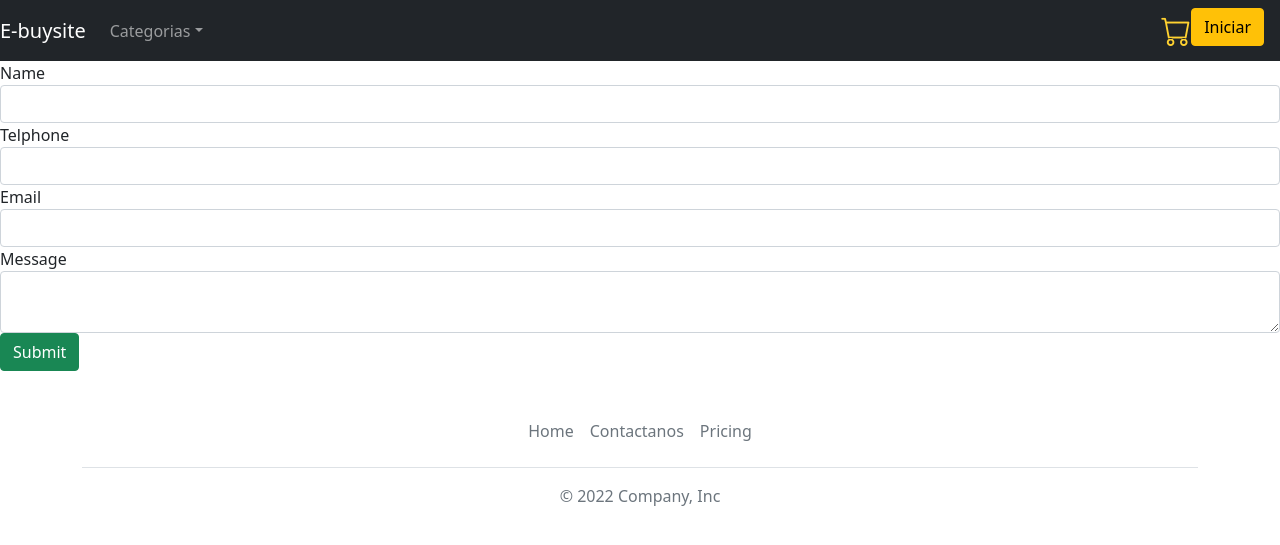
After one commit to escatilazzi/flask_shop, a Flask app: template src/templates/contact.html in a window 1280 px wide. The commit adds this page. Shown: the top 545 px of the page. Run offline with Flask 2, Linux system fonts and the light colour scheme; the template is opened without the code that fills it: most values are stand-ins (such as "Sample title", 1, 10 or a date in 2020); form fields are guessed from the names that the template uses; parts of the project's set-up code (start-up, migrations or seed data) failed here and were passed over; some libraries are stand-ins or nearby versions.

Commit message:
initial commit

```diff
--- a/src/__init__.py
+++ b/src/__init__.py
@@ -5,11 +5,12 @@ from flask_login import LoginManager
 from flask_migrate import Migrate
 from config import Config
 import os
+from flask_mail import Mail, Message
 
 login_manager = LoginManager()
 migrate = Migrate()
 db = SQLAlchemy()
-
+mail.init_app(app)
 
 def create_app():
     app = Flask(__name__, instance_relative_config=False)
--- a/src/templates/base.html
+++ b/src/templates/base.html
@@ -70,7 +70,7 @@
     <footer class="py-3 my-4">
       <ul class="nav justify-content-center border-bottom pb-3 mb-3">
         <li class="nav-item"><a href="#" class="nav-link px-2 text-muted">Home</a></li>
-        <li class="nav-item"><a href="#" class="nav-link px-2 text-muted">Contactanos</a></li>
+        <li class="nav-item"><a href="{{ url_for('public.contact')}}" class="nav-link px-2 text-muted">Contactanos</a></li>
         <li class="nav-item"><a href="#" class="nav-link px-2 text-muted">Pricing</a></li>
       </ul>
       <p class="text-center text-muted">&copy; 2022 Company, Inc</p>
--- /dev/null
+++ b/src/templates/contact.html
@@ -0,0 +1,48 @@
+{% extends 'base.html' %}
+
+{% block head %}
+
+{% endblock %}
+{% block body %}
+
+<form action="{{ url_for('public.contact') }}" method="POST">
+
+    <div class="form-group">
+      {{ form.name.label }}
+      {{ form.name(class='form-control') }}
+      {% for error in form.name.errors %}
+      <span style="color: red;">[{{ error }}]</span>
+      {% endfor %}
+    </div>
+
+    <div class="form-group">
+        {{ form.telphone.label }}
+        {{ form.telphone(class='form-control') }}
+        {% for error in form.telphone.errors %}
+        <span style="color: red;">[{{ error }}]</span>
+        {% endfor %}
+      </div>
+
+    <div class="form-group">
+      {{ form.email.label }}
+      {{ form.email(class='form-control') }}
+      {% for error in form.email.errors %}
+      <span style="color: red;">[{{ error }}]</span>
+      {% endfor %}
+    </div>
+
+
+    <div class="form-group">
+      {{ form.message.label }}
+      {{ form.message(class='form-control') }}
+      {% for error in form.message.errors %}
+      <span style="color: red;">[{{ error }}]</span>
+      {% endfor %}
+    </div>
+
+    {{ form.submit(class='btn btn-success') }}
+
+  </form>
+
+
+{% endblock %}
--- a/src/templates/products/product_detail.html
+++ b/src/templates/products/product_detail.html
@@ -29,7 +29,7 @@
 				  </div>										 -->
 				</div>
 				<div class="form-group">
-					<textarea name="comment" class="form-control mb-10" rows="5" name="comment" placeholder="Messege" onfocus="this.placeholder = ''" onblur="this.placeholder = 'Messege'" required=""></textarea>
+					<textarea name="comment" class="form-control mb-10" rows="5" name="comment" placeholder="Deja tu comentario.." onfocus="this.placeholder = ''" onblur="this.placeholder = 'Deja tu comentario..'" required=""></textarea>
 				</div>
 				<button type="submit" class="primary-btn submit_btn">Enviar comentario</button>
 			</form>
```
Also changed, not shown: src/products/forms.py (deleted, +0 -11 lines), src/public/forms.py (added, +15 -0 lines), src/public/routes.py (+11 -0 lines).
